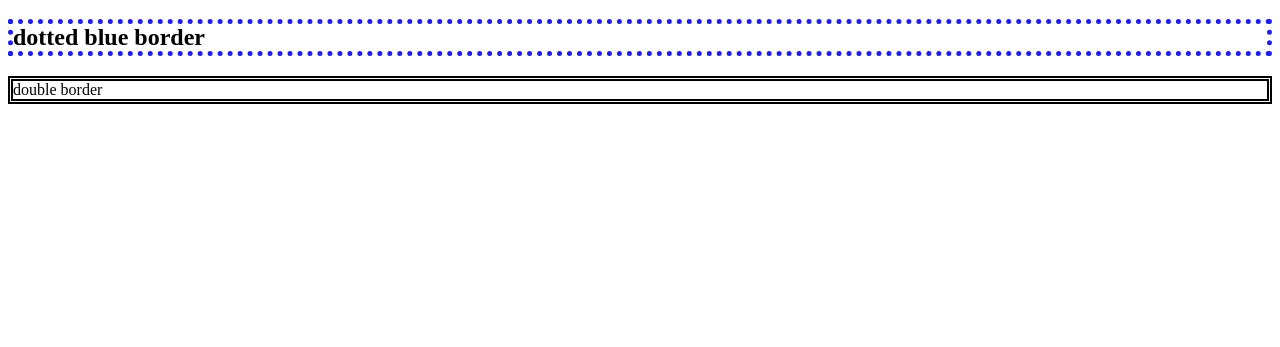
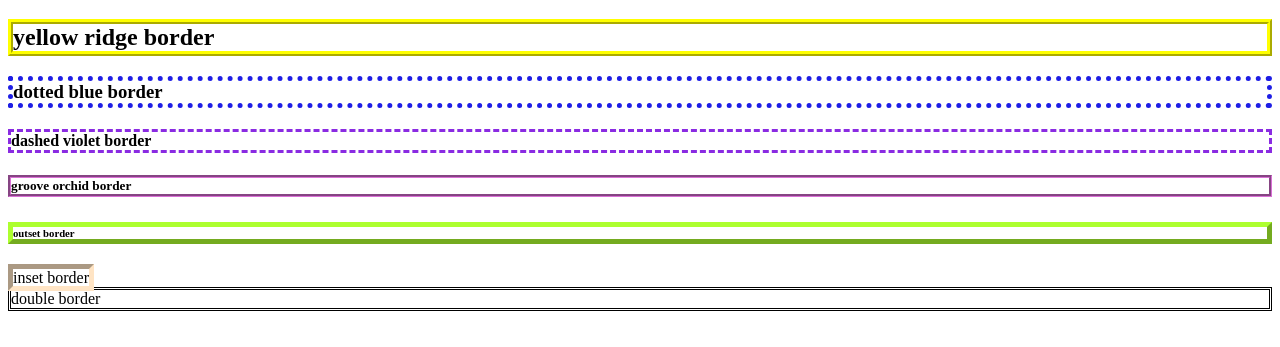
Before and after one commit to Lankajp/Box, a plain HTML site: page border.html in a window 1280 px wide. Shown: the part 71-418 px from the top of the page. Drawn offline with Linux system fonts and the light colour scheme.

Commit message:
border.html

```diff
--- a/border.html
+++ b/border.html
@@ -9,16 +9,37 @@ h1 {
   border: 5px solid rgb(249, 9, 149);
 }
 h2 {
+  border: 5px ridge yellow;
+}
+h3 {
   border: 5px dotted rgb(30, 30, 229);
 }
+h4 {
+  border: 3px dashed blueviolet;
+}
+h5 {
+  border: 3px groove orchid;
+}
+h6 {
+ border: 5px outset rgb(173, 255, 47);
+}
+h7{
+  border: 5px inset bisque;
+}
 div {
-  border: 5px double;
+  border: double;
 }
 </style>
 </head>
 <body>
     <h1>pink border</h1>
-    <h2>dotted blue border</h2>
+    <h2>yellow ridge border</h2>
+    <h3>dotted blue border</h3>
+    <h4>dashed violet border</h4>
+    <h5>groove orchid border</h5>
+    <h6>outset border</h6>
+    <h7>inset border</h7>
     <div>double border</div>
+
     </body>
 </html>
```
